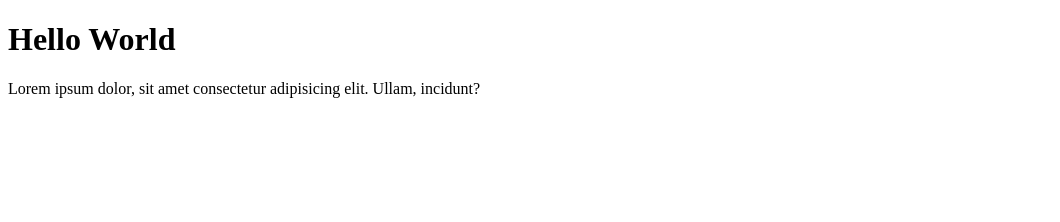
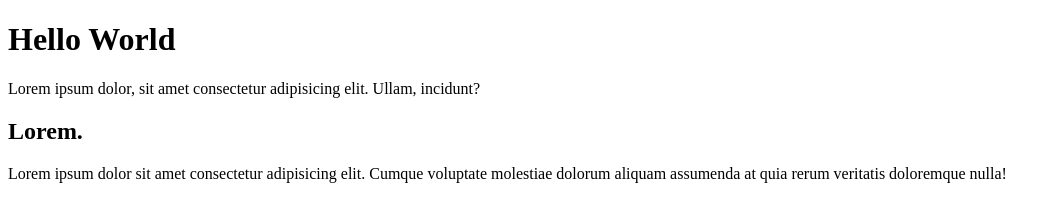
Before and after one commit to pthrvx/Kerkom3, a plain HTML site: page index.html in a window 1280 px wide. Shown: the whole page, without its empty margins (0-1060 px from the left). Drawn offline with Linux system fonts and the light colour scheme.

Commit message:
add h2 and p

```diff
--- a/index.html
+++ b/index.html
@@ -9,5 +9,9 @@
     <h1>Hello World</h1>
 
     <p>Lorem ipsum dolor, sit amet consectetur adipisicing elit. Ullam, incidunt?</p>
+
+    <h2>Lorem.</h2>
+
+    <p>Lorem ipsum dolor sit amet consectetur adipisicing elit. Cumque voluptate molestiae dolorum aliquam assumenda at quia rerum veritatis doloremque nulla!</p>
 </body>
 </html>
```
